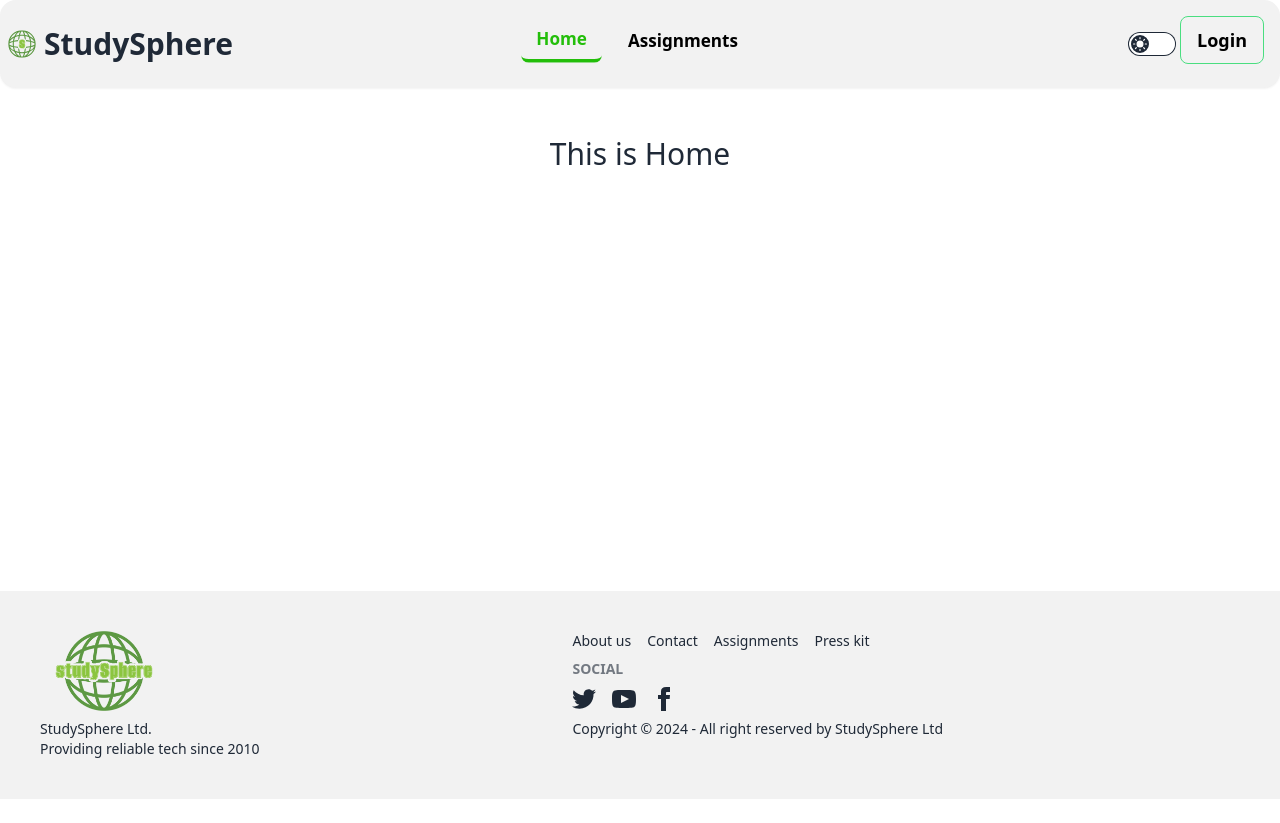
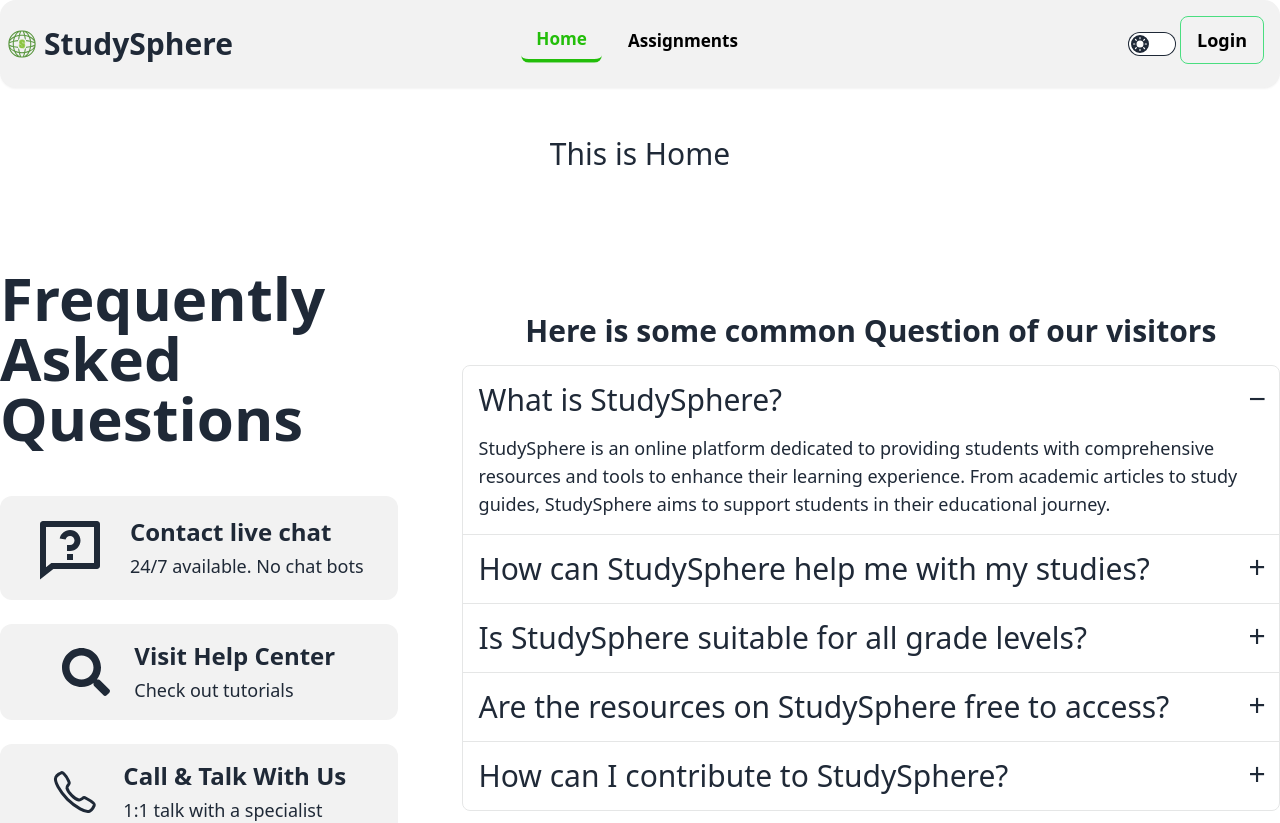
Before and after one commit to md-nasim-mondal/studySphere-client, a React (Vite) app: page / in a window 1280 px wide. Shown: the top 823 px of the page. Before the commit the page ends 800 px from the top, so only its background shows below. Built offline with nearby package versions, Linux system fonts and the light colour scheme; no server answers.

Commit message:
made FAQ section in home page

```diff
--- /dev/null
+++ b/src/components/FAQ.jsx
@@ -0,0 +1,142 @@
+import { FaSearch } from "react-icons/fa";
+import { IoCallOutline } from "react-icons/io5";
+import { RiQuestionnaireLine } from "react-icons/ri";
+
+const FAQ = () => {
+  return (
+    <div>
+      <div className='flex flex-col md:flex-row gap-[5%] items-center my-24 w-[94%] md:w-full mx-auto'>
+        <div className="w-full">
+          <h1 className='text-2xl md:text-4xl lg:text-6xl font-bold'>
+            Frequently Asked Questions
+          </h1>
+          <div className='flex flex-col mt-12 gap-6'>
+            <div className='flex gap-6 bg-base-200 p-4 justify-center rounded-xl items-center'>
+              <p className='text-7xl'>
+                <RiQuestionnaireLine />
+              </p>
+              <p className='flex flex-col'>
+                <span className='text-xl md:text-2xl font-semibold pb-1'>
+                  Contact live chat
+                </span>
+                <span className='text-base md:text-lg'>
+                  24/7 available. No chat bots
+                </span>
+              </p>
+            </div>
+            <div className='flex gap-6 bg-base-200 p-4 justify-center rounded-xl items-center'>
+              <p className='text-5xl'>
+                <FaSearch />
+              </p>
+              <p className='flex flex-col'>
+                <span className='text-xl md:text-2xl font-semibold pb-1'>
+                  Visit Help Center
+                </span>
+                <span className='text-base md:text-lg'>
+                  Check out tutorials
+                </span>
+              </p>
+            </div>
+            <div className='flex gap-6 bg-base-200 p-4 justify-center rounded-xl items-center'>
+              <p className='text-5xl'>
+                <IoCallOutline />
+              </p>
+              <p className='flex flex-col'>
+                <span className='text-xl md:text-2xl font-semibold pb-1'>
+                  Call & Talk With Us
+                </span>
+                <span className='text-base md:text-lg'>
+                  1:1 talk with a specialist
+                </span>
+              </p>
+            </div>
+          </div>
+        </div>
+        <div>
+          <div>
+            <h3 className="text-xl md:text-3xl font-semibold text-center py-4">Here is some common Question of our visitors</h3>
+          </div>
+          <div className='join join-vertical w-full'>
+            <div className='collapse collapse-plus join-item border border-base-300'>
+              <input type='radio' name='my-accordion-4' defaultChecked />
+              <div className='collapse-title text-xl md:text-3xl font-medium'>
+                What is StudySphere?
+              </div>
+              <div className='collapse-content'>
+                <p className='md:text-lg'>
+                  StudySphere is an online platform dedicated to providing
+                  students with comprehensive resources and tools to enhance
+                  their learning experience. From academic articles to study
+                  guides, StudySphere aims to support students in their
+                  educational journey.
+                </p>
+              </div>
+            </div>
+            <div className='collapse collapse-plus join-item border border-base-300'>
+              <input type='radio' name='my-accordion-4' />
+              <div className='collapse-title text-xl md:text-3xl font-medium'>
+                How can StudySphere help me with my studies?
+              </div>
+              <div className='collapse-content'>
+                <p className='md:text-lg'>
+                  StudySphere offers a wide range of resources tailored to
+                  various subjects and educational levels. Whether you need
+                  assistance with homework, research papers, or exam
+                  preparation, StudySphere provides curated content to aid you
+                  in achieving academic success.
+                </p>
+              </div>
+            </div>
+            <div className='collapse collapse-plus join-item border border-base-300'>
+              <input type='radio' name='my-accordion-4' />
+              <div className='collapse-title text-xl md:text-3xl font-medium'>
+                Is StudySphere suitable for all grade levels?
+              </div>
+              <div className='collapse-content'>
+                <p className='md:text-lg'>
+                  Yes, StudySphere caters to students of all grade levels, from
+                  elementary school to college and beyond. Our diverse range of
+                  resources covers a broad spectrum of subjects and topics,
+                  ensuring that learners of all ages and academic levels can
+                  benefit from our platform.
+                </p>
+              </div>
+            </div>
+            <div className='collapse collapse-plus join-item border border-base-300'>
+              <input type='radio' name='my-accordion-4' />
+              <div className='collapse-title text-xl md:text-3xl font-medium'>
+                Are the resources on StudySphere free to access?
+              </div>
+              <div className='collapse-content'>
+                <p className='md:text-lg'>
+                  Yes, the majority of resources on StudySphere are available
+                  free of charge. We believe in making education accessible to
+                  everyone, which is why we strive to offer a wealth of
+                  educational materials at no cost. However, there may be some
+                  premium features or content that require a subscription.
+                </p>
+              </div>
+            </div>
+            <div className='collapse collapse-plus join-item border border-base-300'>
+              <input type='radio' name='my-accordion-4' />
+              <div className='collapse-title text-xl md:text-3xl font-medium'>
+                How can I contribute to StudySphere?
+              </div>
+              <div className='collapse-content'>
+                <p className='md:text-lg'>
+                  StudySphere welcomes contributions from educators, subject
+                  matter experts, and students alike. If you have valuable
+                  educational content, study materials, or academic insights to
+                  share, we encourage you to reach out to our team. Together, we
+                  can continue to expand and enrich the StudySphere community.
+                </p>
+              </div>
+            </div>
+          </div>
+        </div>
+      </div>
+    </div>
+  );
+};
+
+export default FAQ;
--- a/src/pages/Home.jsx
+++ b/src/pages/Home.jsx
@@ -1,4 +1,5 @@
 import { Helmet } from "react-helmet";
+import FAQ from "../components/FAQ";
 
 const Home = () => {
   return (
@@ -7,6 +8,7 @@ const Home = () => {
         <title>StudySphere || Home</title>
       </Helmet>
       <h3 className="text-3xl text-center mt-12">This is Home</h3>
+      <FAQ/>
     </div>
   );
 };
```
